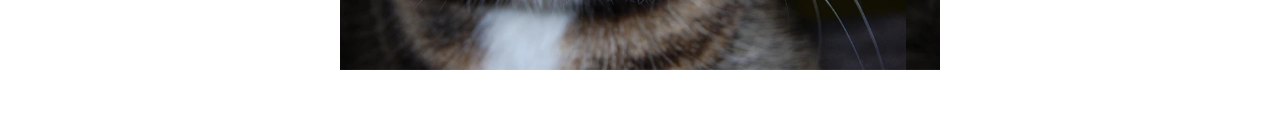
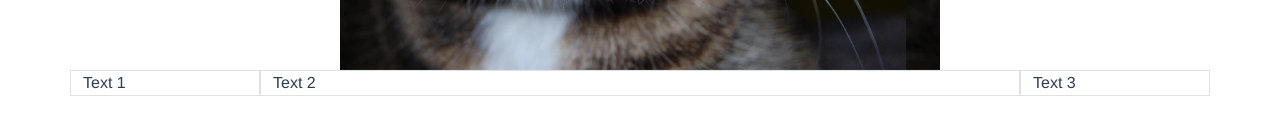
Before and after one commit to maximilienandile/frontend-go-tuto, a Vue app: page / in a window 1280 px wide. Shown: the part 389-524 px from the top of the page. Built offline with nearby package versions, Linux system fonts and the light colour scheme.

Commit message:
Add application

```diff
--- a/src/App.vue
+++ b/src/App.vue
@@ -6,6 +6,19 @@
         <Carousel></Carousel>
       </div>
     </div>
+
+    <div class="row text-start">
+      <div class="col-6 col-md-2 border">
+        Text 1
+      </div>
+      <div class="col-6 col-md-8 border">
+        Text 2
+      </div>
+      <div class="col col-md-2 border">
+        Text 3
+      </div>
+    </div>
+
   </div>
 </template>
 
```
